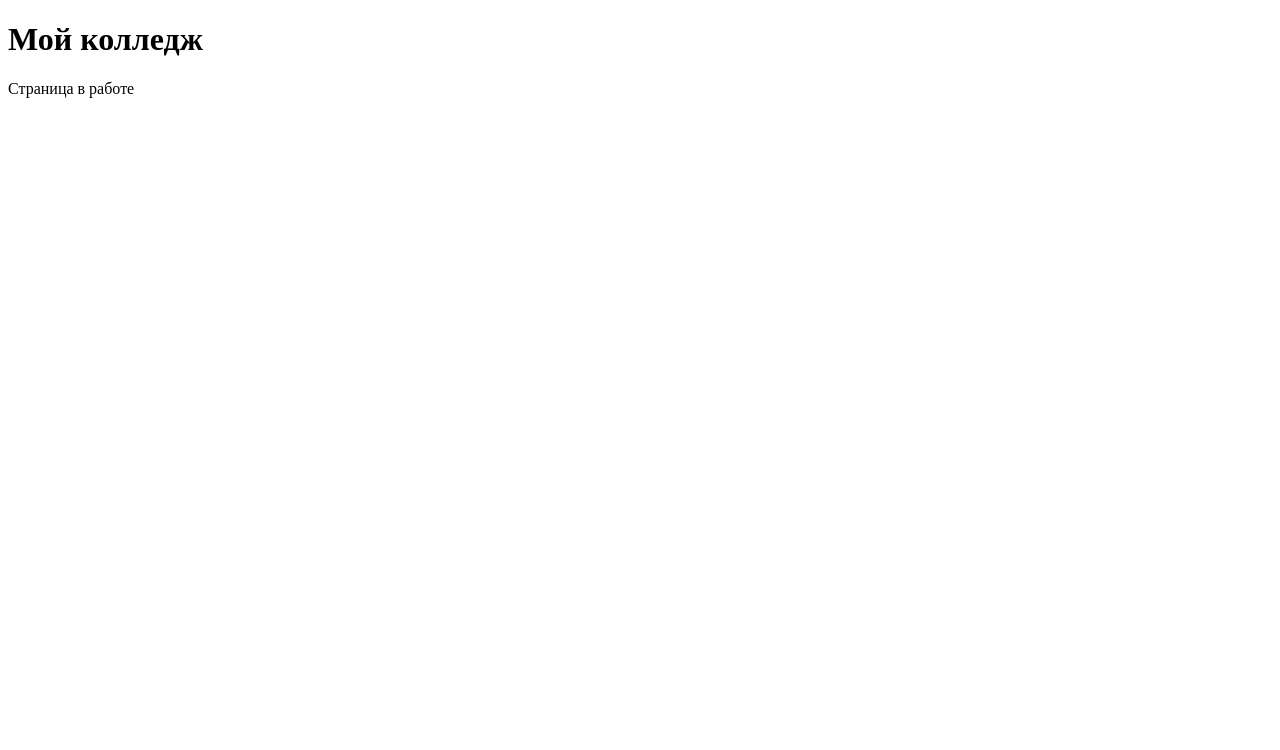
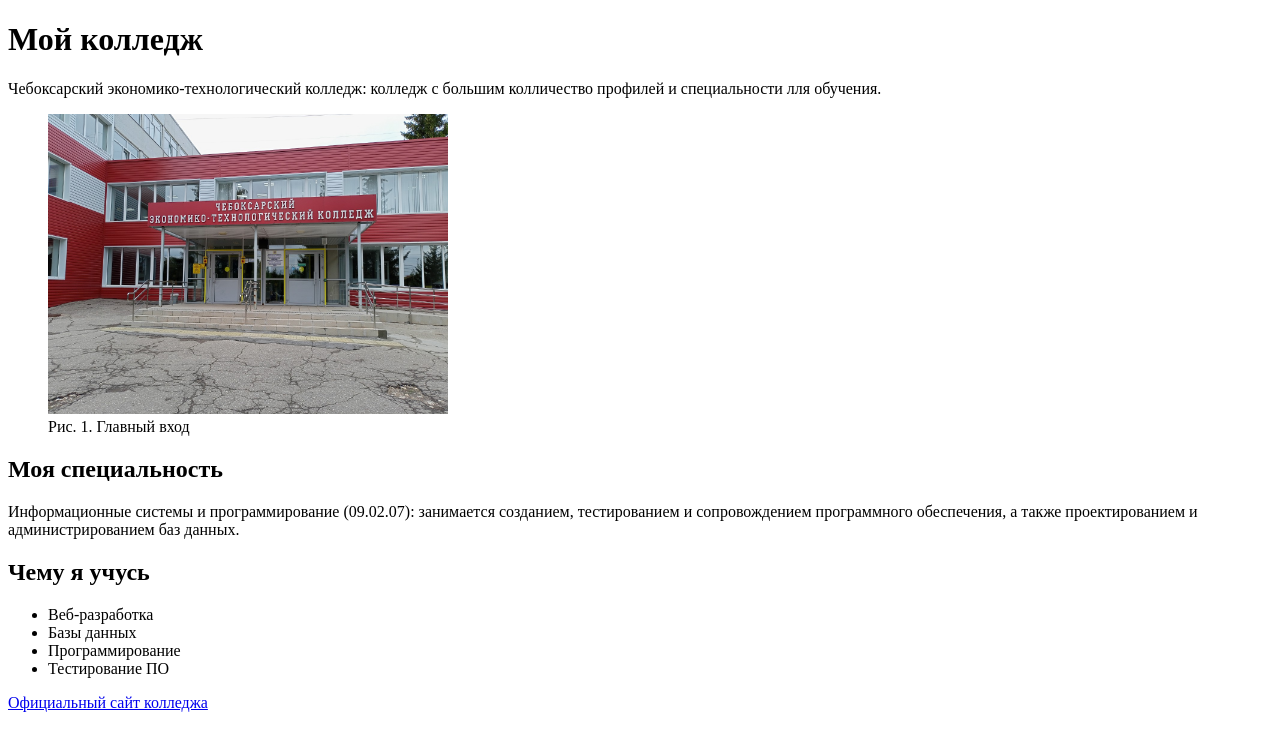
Before and after one commit to GavrilovaAnastasia67/uchebnaya-praktika, a plain HTML site: page about-me/college.html in a window 1280 px wide. Drawn offline with Linux system fonts and the light colour scheme.

Commit message:
Finish about-me site with images

```diff
--- a/about-me/college.html
+++ b/about-me/college.html
@@ -1,13 +1,40 @@
 <!DOCTYPE html>
 <html lang="ru">
-<head>
-    <meta charset="UTF-8">
-    <meta name="viewport" content="width=device-width, initial-scale=1.0">
+  <head>
+    <meta charset="UTF-8" />
+    <meta name="viewport" content="width=device-width, initial-scale=1.0" />
     <title>Мой колледж — Гаврилова Анастасия</title>
-</head>
-<body>
+  </head>
+  <body>
     <h1>Мой колледж</h1>
-    <p>Страница в работе</p>
+    <p>
+      Чебоксарский экономико-технологический колледж: колледж с большим колличество профилей и специальности лля обучения.
+    </p>
 
-</body>
+    <figure>
+      <img src="img/college.jpg" alt="Фото колледжа" width="400" />
+      <figcaption>Рис. 1. Главный вход</figcaption>
+    </figure>
+
+    <h2>Моя специальность</h2>
+    <p>
+      Информационные системы и программирование (09.02.07): занимается
+      созданием, тестированием и сопровождением программного обеспечения, а
+      также проектированием и администрированием баз данных.
+    </p>
+
+    <h2>Чему я учусь</h2>
+    <ul>
+      <li>Веб-разработка</li>
+      <li>Базы данных</li>
+      <li>Программирование</li>
+      <li>Тестирование ПО</li>
+    </ul>
+
+    <p>
+      <a href="https://chetk.info/" target="_blank" rel="noopener noreferrer"
+        >Официальный сайт колледжа</a
+      >
+    </p>
+  </body>
 </html>
```
Also changed, not shown: about-me/hobby.html (+4 -0 lines), about-me/index.html (+4 -13 lines), about-me/img/college.jpg (added), about-me/img/hobby.jpg (added), about-me/img/me.jpg (added).
